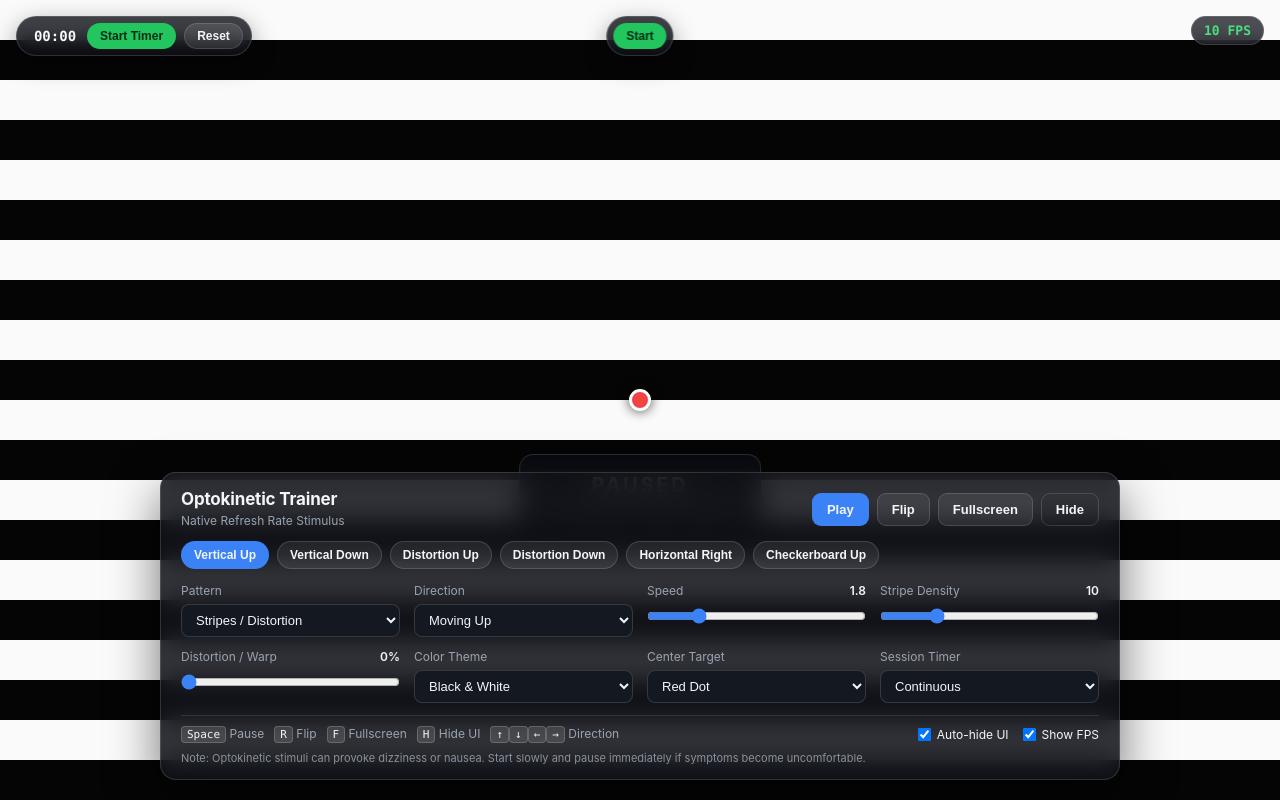
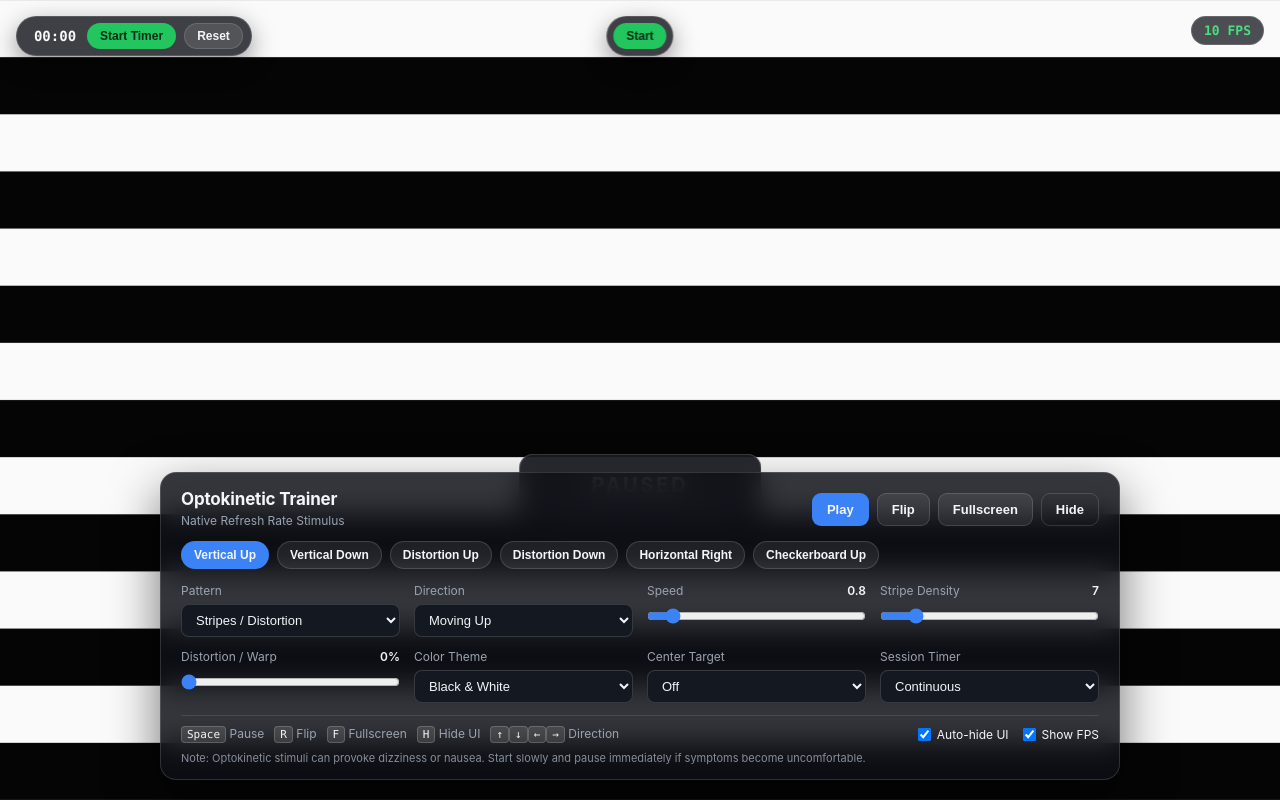
Before and after one commit to CoolRyder39/optokinetic-trainer, a plain HTML site: page index.html in a window 1280 px wide. Drawn offline with Linux system fonts and the light colour scheme; animation ran at ten frames a second.

Commit message:
Update Vertical Up (0.8) and Vertical Down (0.5) defaults with density 7 and target off

```diff
--- a/app.js
+++ b/app.js
@@ -44,8 +44,8 @@
   };
 
   const PRESETS = {
-    'vertical-up':      { pattern: 'stripes', direction: 'up',    speed: 1.8, density: 10, distortion: 0  },
-    'vertical-down':    { pattern: 'stripes', direction: 'down',  speed: 1.8, density: 10, distortion: 0  },
+    'vertical-up':      { pattern: 'stripes', direction: 'up',    speed: 0.8, density: 7,  distortion: 0,  target: 'off' },
+    'vertical-down':    { pattern: 'stripes', direction: 'down',  speed: 0.5, density: 7,  distortion: 0,  target: 'off' },
     'distortion-up':    { pattern: 'stripes', direction: 'up',    speed: 1.6, density: 11, distortion: 45 },
     'distortion-down':  { pattern: 'stripes', direction: 'down',  speed: 1.6, density: 11, distortion: 45 },
     'horizontal-right': { pattern: 'stripes', direction: 'right', speed: 1.8, density: 12, distortion: 0  },
@@ -56,11 +56,11 @@
     running: false,
     pattern: 'stripes',
     direction: 'up',
-    speed: 1.8,
-    density: 10,
+    speed: 0.8,
+    density: 7,
     distortion: 0,
     theme: 'bw',
-    target: 'red-dot',
+    target: 'off',
     timerDuration: 0,
     timerRemaining: 0,
     stopwatchRunning: false,
@@ -339,6 +339,7 @@
     state.speed = p.speed;
     state.density = p.density;
     state.distortion = p.distortion;
+    if (p.target !== undefined) state.target = p.target;
     presetButtons.forEach((btn) => btn.classList.toggle('active', btn.dataset.preset === key));
     syncControlsFromState();
   }
--- a/index.html
+++ b/index.html
@@ -95,13 +95,13 @@
       </label>
 
       <label class="control">
-        <span>Speed <strong id="speedVal">1.8</strong></span>
-        <input id="speedRange" type="range" min="0.1" max="8.0" step="0.1" value="1.8" />
+        <span>Speed <strong id="speedVal">0.8</strong></span>
+        <input id="speedRange" type="range" min="0.1" max="8.0" step="0.1" value="0.8" />
       </label>
 
       <label class="control">
-        <span>Stripe Density <strong id="densityVal">10</strong></span>
-        <input id="densityRange" type="range" min="3" max="32" step="1" value="10" />
+        <span>Stripe Density <strong id="densityVal">7</strong></span>
+        <input id="densityRange" type="range" min="3" max="32" step="1" value="7" />
       </label>
 
       <label class="control">
@@ -126,7 +126,7 @@
           <option value="red-dot">Red Dot</option>
           <option value="green-dot">Green Dot</option>
           <option value="crosshair">Crosshair</option>
-          <option value="off">Off</option>
+          <option value="off" selected>Off</option>
         </select>
       </label>
 
--- a/sw.js
+++ b/sw.js
@@ -1,4 +1,4 @@
-const CACHE_NAME = 'opk-trainer-v4';
+const CACHE_NAME = 'opk-trainer-v5';
 const ASSETS = [
   './',
   './index.html',
```
